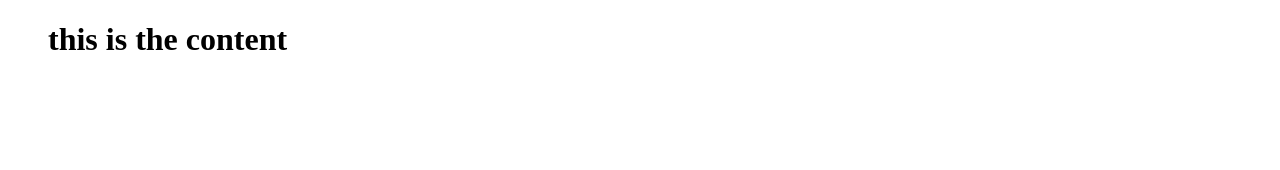
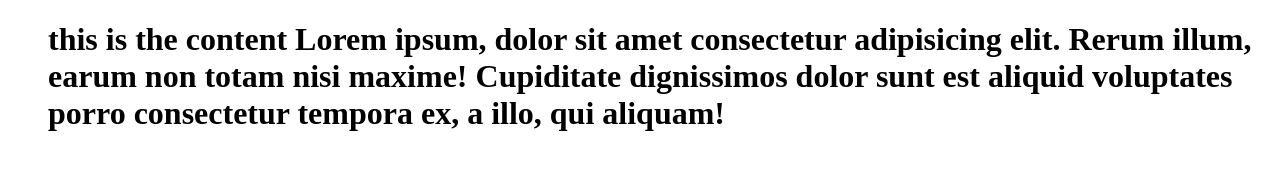
Before and after one commit to legend7x/lec-8, a plain HTML site: page index.html in a window 1280 px wide. Drawn offline with Linux system fonts and the light colour scheme.

Commit message:
adding content

```diff
--- a/index.html
+++ b/index.html
@@ -8,7 +8,7 @@
 </head>
 <body>
     <dir class="con">
-        <h1>this is the content</h1>
+        <h1>this is the content Lorem ipsum, dolor sit amet consectetur adipisicing elit. Rerum illum, earum non totam nisi maxime! Cupiditate dignissimos dolor sunt est aliquid voluptates porro consectetur tempora ex, a illo, qui aliquam!</h1>
     </dir>
 </body>
 </html>
```
